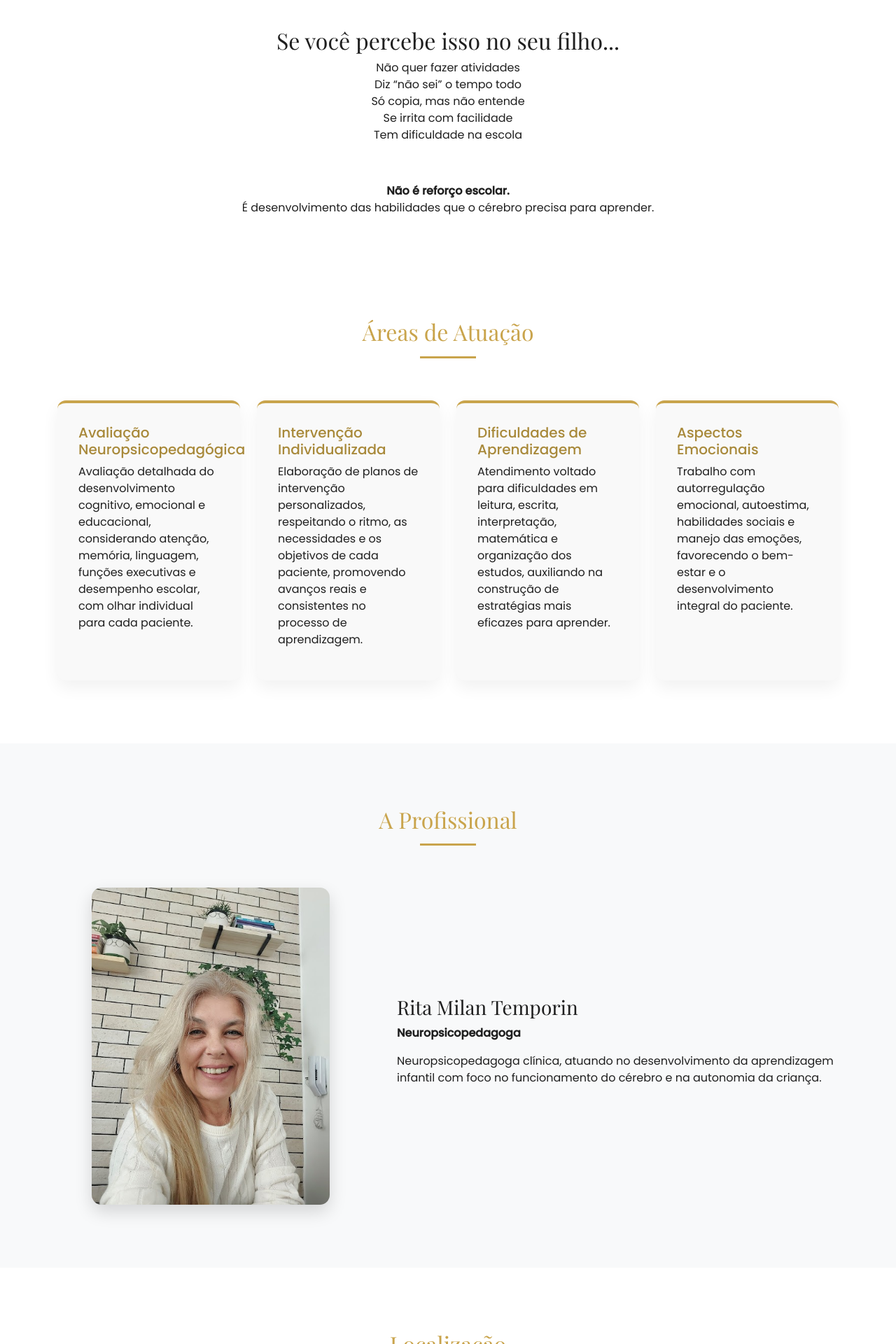
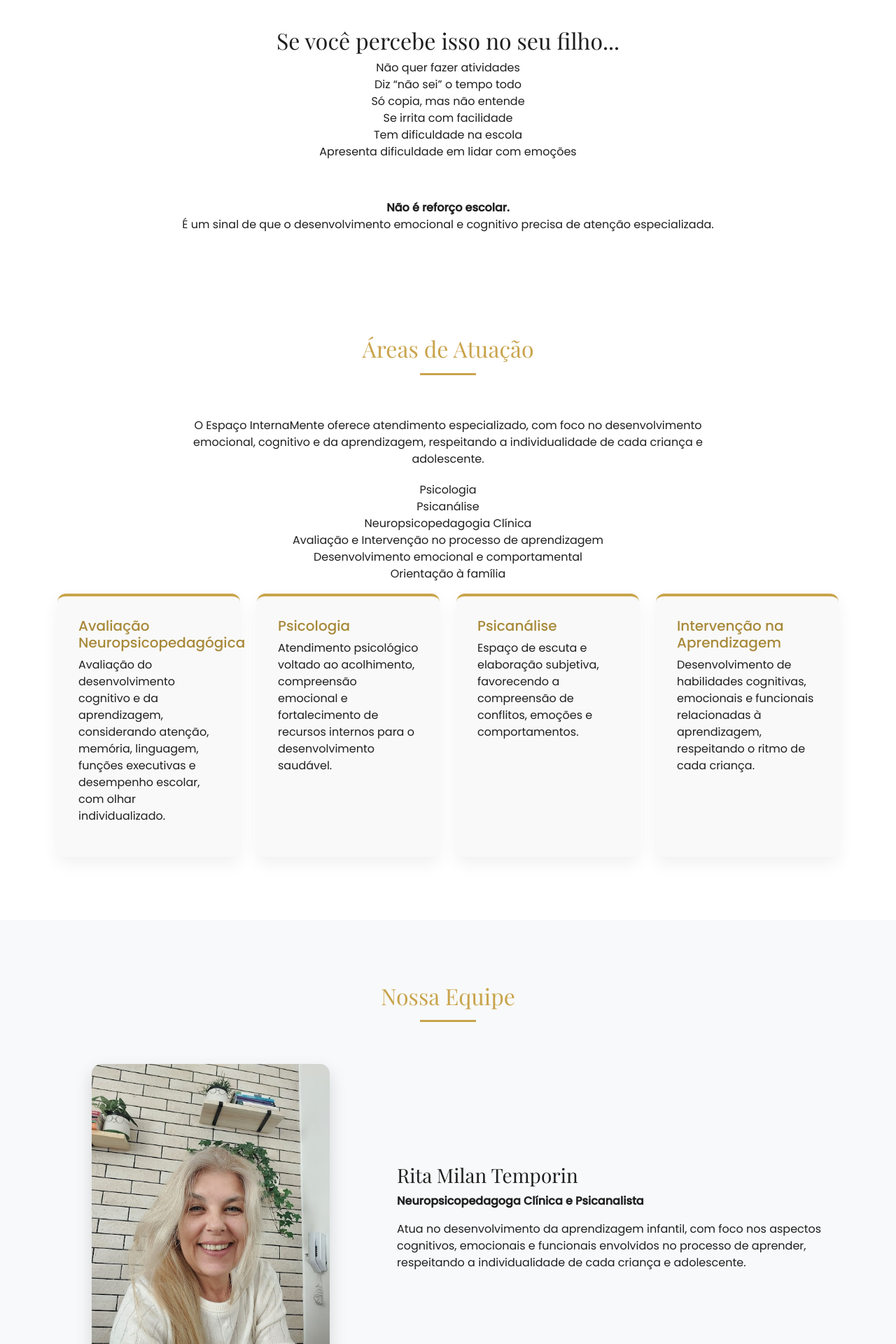
Before and after one commit to dudumilan/espacointernamente, a Django app: page / in a window 1280 px wide. Shown: the part 801-2721 px from the top of the page at 70% size. Run offline with Django 5.2, Linux system fonts and the light colour scheme.

Commit message:
Revise index.html for Espaço InternaMente branding
Updated the content and structure of the index.html file to reflect the new branding and services offered by Espaço InternaMente, including changes to titles, navigation items, and service descriptions.

```diff
--- a/core/templates/core/index.html
+++ b/core/templates/core/index.html
@@ -3,7 +3,7 @@
 <html lang="pt-br">
 <head>
 <meta charset="UTF-8">
-<title>Desenvolvimento Infantil em Sorocaba | Rita Milan </title>
+<title>Espaço InternaMente | Psicologia, Psicanálise e Neuropsicopedagogia em Sorocaba</title>
 <meta name="viewport" content="width=device-width, initial-scale=1.0">
 
 <link href="https://cdn.jsdelivr.net/npm/bootstrap@5.3.2/dist/css/bootstrap.min.css" rel="stylesheet">
@@ -15,7 +15,7 @@
 <nav class="navbar navbar-expand-lg fixed-top shadow-sm">
 <div class="container">
     <a class="navbar-brand" href="#inicio">
-        <img src="{% static 'imagens/logo.png' %}" alt="Logo Rita Temporin">
+        <img src="{% static 'imagens/logo.png' %}" alt="Logo Espaço InternaMente">
     </a>
     <button class="navbar-toggler" type="button" data-bs-toggle="collapse" data-bs-target="#menu">
         <span class="navbar-toggler-icon"></span>
@@ -24,13 +24,10 @@
         <ul class="navbar-nav ms-auto">
             <li class="nav-item"><a class="nav-link" href="#inicio">Início</a></li>
             <li class="nav-item"><a class="nav-link" href="#atuacao">Atuação</a></li>
-            <li class="nav-item"><a class="nav-link" href="#profissional">Profissional</a></li>
+            <li class="nav-item"><a class="nav-link" href="#profissional">Equipe</a></li>
             <li class="nav-item"><a class="nav-link" href="#localizacao">Localização</a></li>
             <li class="nav-item"><a class="nav-link" href="#contato">Contato</a></li>
-            <li class="nav-item">
-    <a class="nav-link" href="artigos/">Artigos</a>
-        </li>
-
+            <li class="nav-item"><a class="nav-link" href="artigos/">Artigos</a></li>
         </ul>
     </div>
 </div>
@@ -38,10 +35,13 @@
 
 <section id="inicio" class="hero">
 <div class="container">
-    <h1>Seu filho tem dificuldade para aprender?</h1>
+    <h1>Seu filho tem dificuldade para aprender ou lidar com emoções?</h1>
     <p class="mt-4">
-        Atendimento neuropsicopedagógico em Sorocaba focado no desenvolvimento da aprendizagem infantil.
-Não é reforço escolar — é intervenção no funcionamento do cérebro.
+        No Espaço InternaMente, oferecemos atendimento em Psicologia, Psicanálise e Neuropsicopedagogia em Sorocaba,
+        com foco no desenvolvimento emocional, cognitivo e da aprendizagem.
+        <br><br>
+        Não se trata apenas de reforço escolar, mas de compreender e intervir nos aspectos que impactam o aprender,
+        o comportamento e o bem-estar emocional.
     </p>
 </div>
 </section>
@@ -53,64 +53,81 @@ Não é reforço escolar — é intervenção no funcionamento do cérebro.
         Diz “não sei” o tempo todo<br>
         Só copia, mas não entende<br>
         Se irrita com facilidade<br>
-        Tem dificuldade na escola
+        Tem dificuldade na escola<br>
+        Apresenta dificuldade em lidar com emoções
     </p>
 </section>
+
 <p style="text-align:center; padding-bottom:40px;">
     <strong>Não é reforço escolar.</strong><br>
-    É desenvolvimento das habilidades que o cérebro precisa para aprender.
+    É um sinal de que o desenvolvimento emocional e cognitivo precisa de atenção especializada.
 </p>
+
 <section id="atuacao">
 <div class="container">
+
     <div class="section-title">
         <h2>Áreas de Atuação</h2>
         <span></span>
     </div>
 
+    <div style="text-align:center; max-width:800px; margin:0 auto;">
+        <p>
+            O Espaço InternaMente oferece atendimento especializado, com foco no desenvolvimento emocional, cognitivo e da aprendizagem, respeitando a individualidade de cada criança e adolescente.
+        </p>
+
+        <p style="margin-top:20px;">
+            Psicologia<br>
+            Psicanálise<br>
+            Neuropsicopedagogia Clínica<br>
+            Avaliação e Intervenção no processo de aprendizagem<br>
+            Desenvolvimento emocional e comportamental<br>
+            Orientação à família
+        </p>
+    </div>
+
     <div class="row g-4">
+
         <div class="col-md-6 col-lg-3">
             <div class="card-gold">
                 <h5>Avaliação Neuropsicopedagógica</h5>
                 <p>
-                    Avaliação detalhada do desenvolvimento cognitivo, emocional e
-                    educacional, considerando atenção, memória, linguagem, funções
-                    executivas e desempenho escolar, com olhar individual para cada paciente.
+                    Avaliação do desenvolvimento cognitivo e da aprendizagem, considerando atenção,
+                    memória, linguagem, funções executivas e desempenho escolar, com olhar individualizado.
                 </p>
             </div>
         </div>
 
         <div class="col-md-6 col-lg-3">
             <div class="card-gold">
-                <h5>Intervenção Individualizada</h5>
+                <h5>Psicologia</h5>
                 <p>
-                    Elaboração de planos de intervenção personalizados, respeitando
-                    o ritmo, as necessidades e os objetivos de cada paciente,
-                    promovendo avanços reais e consistentes no processo de aprendizagem.
+                    Atendimento psicológico voltado ao acolhimento, compreensão emocional e fortalecimento
+                    de recursos internos para o desenvolvimento saudável.
                 </p>
             </div>
         </div>
 
         <div class="col-md-6 col-lg-3">
             <div class="card-gold">
-                <h5>Dificuldades de Aprendizagem</h5>
+                <h5>Psicanálise</h5>
                 <p>
-                    Atendimento voltado para dificuldades em leitura, escrita,
-                    interpretação, matemática e organização dos estudos,
-                    auxiliando na construção de estratégias mais eficazes para aprender.
+                    Espaço de escuta e elaboração subjetiva, favorecendo a compreensão de conflitos,
+                    emoções e comportamentos.
                 </p>
             </div>
         </div>
 
         <div class="col-md-6 col-lg-3">
             <div class="card-gold">
-                <h5>Aspectos Emocionais</h5>
+                <h5>Intervenção na Aprendizagem</h5>
                 <p>
-                    Trabalho com autorregulação emocional, autoestima,
-                    habilidades sociais e manejo das emoções,
-                    favorecendo o bem-estar e o desenvolvimento integral do paciente.
+                    Desenvolvimento de habilidades cognitivas, emocionais e funcionais relacionadas à aprendizagem,
+                    respeitando o ritmo de cada criança.
                 </p>
             </div>
         </div>
+
     </div>
 </div>
 </section>
@@ -118,20 +135,49 @@ Não é reforço escolar — é intervenção no funcionamento do cérebro.
 <section id="profissional" class="bg-light">
 <div class="container">
     <div class="section-title">
-        <h2>A Profissional</h2>
+        <h2>Nossa Equipe</h2>
         <span></span>
     </div>
 
     <div class="row align-items-center g-5">
         <div class="col-md-5 text-center">
-            <img src="{% static 'imagens/profissional.png' %}" class="profissional-img" alt="Foto profissional">
+            <img src="{% static 'imagens/profissional.png' %}" class="profissional-img" alt="Foto Rita Milan Temporin">
         </div>
         <div class="col-md-7">
             <h3>Rita Milan Temporin</h3>
-            <p><strong>Neuropsicopedagoga</strong></p>
-            <p>Neuropsicopedagoga clínica, atuando no desenvolvimento da aprendizagem infantil com foco no funcionamento do cérebro e na autonomia da criança.</p>
+            <p><strong>Neuropsicopedagoga Clínica e Psicanalista</strong></p>
+            <p>
+                Atua no desenvolvimento da aprendizagem infantil, com foco nos aspectos cognitivos,
+                emocionais e funcionais envolvidos no processo de aprender, respeitando a individualidade
+                de cada criança e adolescente.
+            </p>
         </div>
     </div>
+
+    <div class="row align-items-center g-5 mt-5">
+        <div class="col-md-5 text-center">
+            <img src="{% static 'imagens/leticia.png' %}" class="profissional-img" alt="Foto Letícia Thaís da Silva Diógenes">
+        </div>
+
+        <div class="col-md-7">
+            <h3>Letícia Thaís da Silva Diógenes</h3>
+            <p><strong>Psicóloga e Psicanalista</strong></p>
+            <p>
+                Atua com o compromisso de oferecer um espaço seguro, acolhedor e sem julgamentos,
+                onde cada pessoa possa se sentir à vontade para falar sobre suas dores, dúvidas e vivências.
+            </p>
+            <p>
+                Compreende a psicoterapia como um processo de construção conjunta, respeitando o tempo
+                e a singularidade de cada indivíduo, com foco no autoconhecimento, no fortalecimento emocional
+                e na busca por uma vida mais leve e significativa.
+            </p>
+            <p>
+                Atende adolescentes e adultos, com foco em questões como ansiedade, autoestima,
+                relacionamentos e processos de mudança.
+            </p>
+        </div>
+    </div>
+
 </div>
 </section>
 
@@ -149,7 +195,7 @@ Não é reforço escolar — é intervenção no funcionamento do cérebro.
                 <p>
                     Rua Aparecida, nº 405<br>
                     Santa Rosália – Sorocaba/SP<br>
-                    Andar de cima<br>
+                    Piso superior<br>
                     CEP 18090-692
                 </p>
             </div>
@@ -168,14 +214,11 @@ Não é reforço escolar — é intervenção no funcionamento do cérebro.
 
 <section id="contato" class="contact text-center">
 <div class="container">
-    <h2 class="mb-4">Agende sua consulta</h2>
-    <p class="mb-4">Entre em contato pelo WhatsApp</p>
-    <a href="https://wa.me/5515998312536" class="btn btn-gold">Falar no WhatsApp agora</a>
+    <h2 class="mb-4">Entre em contato</h2>
+    <p class="mb-4">Fale conosco pelo WhatsApp para saber mais sobre os atendimentos</p>
+    <a href="https://wa.me/5515998312536" class="btn btn-gold">Falar no WhatsApp</a>
 </div>
 </section>
-
-<p><strong>Não é reforço escolar.</strong><br>
-É desenvolvimento das habilidades que o cérebro precisa para aprender.</p>
 
 <script src="https://cdn.jsdelivr.net/npm/bootstrap@5.3.2/dist/js/bootstrap.bundle.min.js"></script>
 </body>
```
